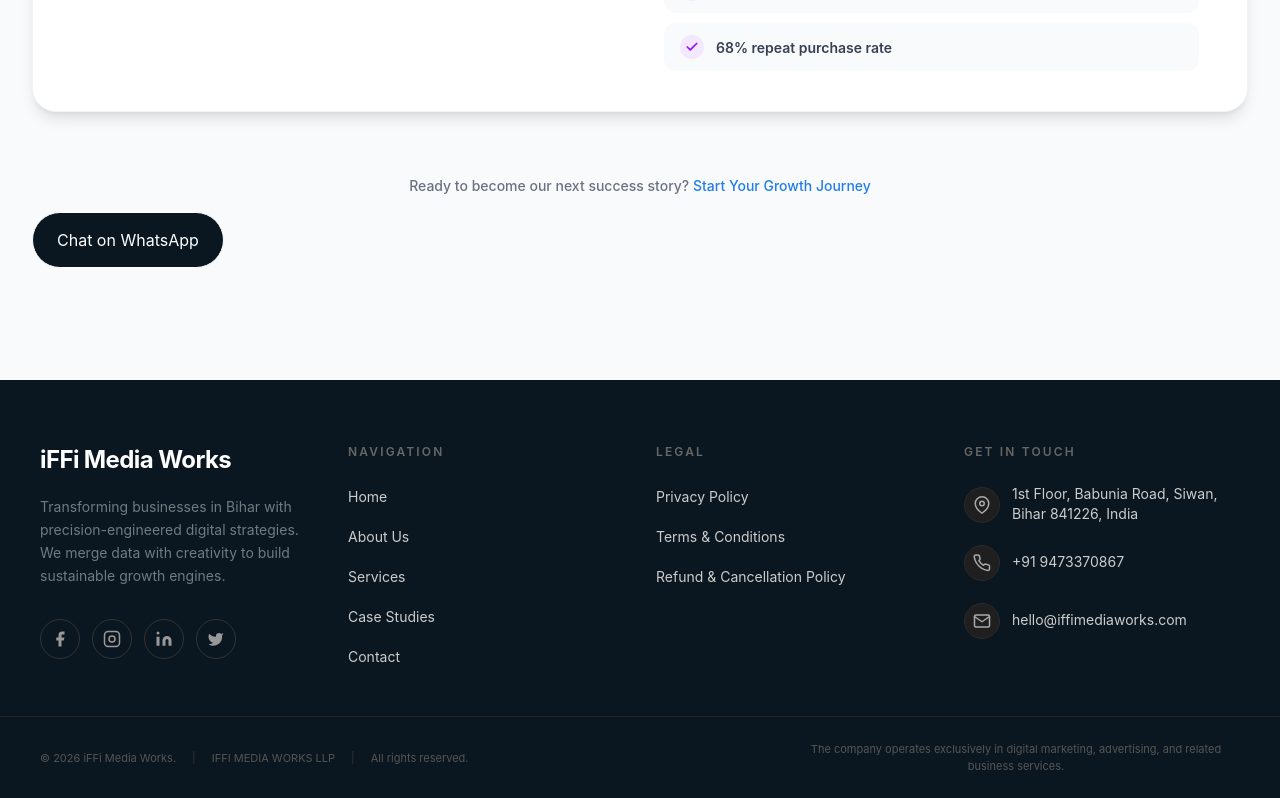
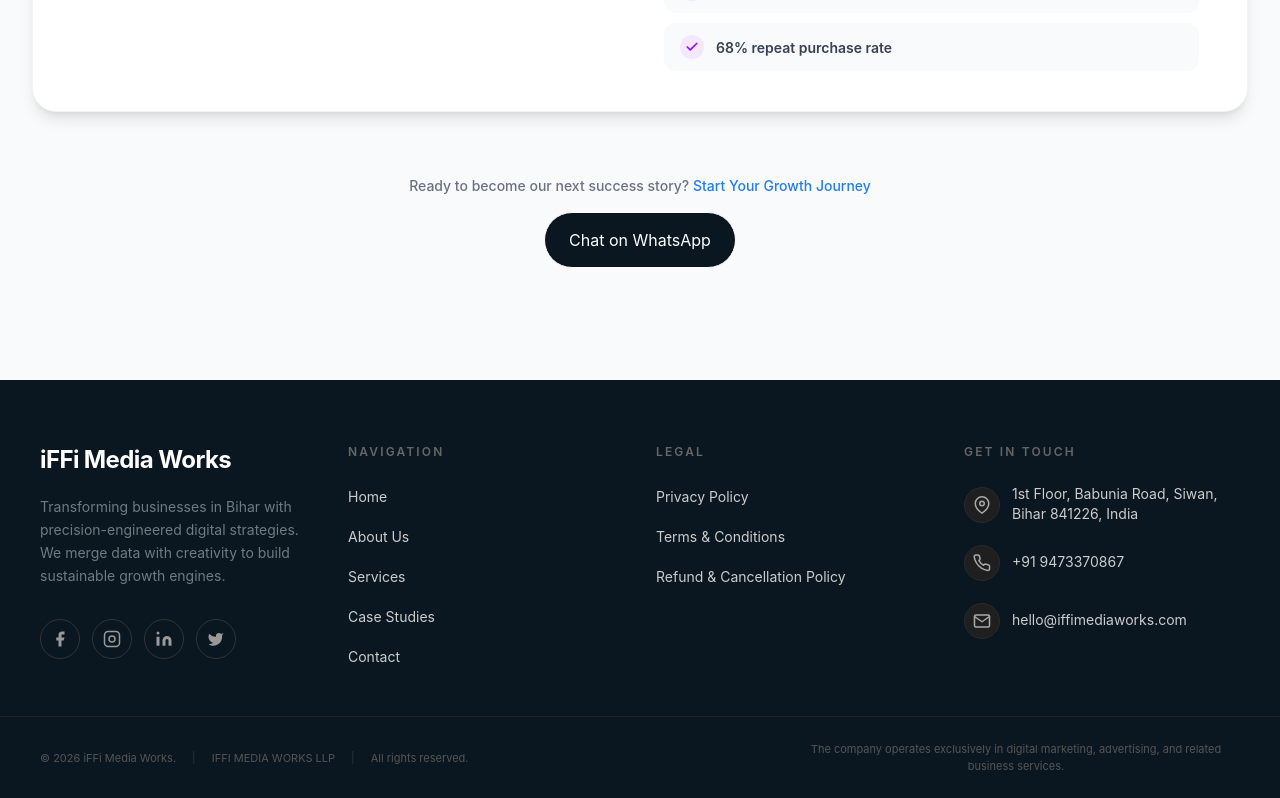
Before and after one commit to faruqueabdullah/iffimediaworks, a React (Vite) app: page /case-studies in a window 1280 px wide. Shown: the part 2501-3299 px from the top of the page. Built offline with nearby package versions, Linux system fonts and the light colour scheme.

Commit message:
update all buttons

```diff
--- a/src/components/navbar/Navbar.jsx
+++ b/src/components/navbar/Navbar.jsx
@@ -141,7 +141,6 @@
           <Link
             key={text}
             to={link}
-            target="_blank"
             className={`mobile-link${active === text ? " active" : ""}`}
             onClick={() => {
               setActive(text);
--- a/src/pages/About.jsx
+++ b/src/pages/About.jsx
@@ -12,7 +12,7 @@
           We're on a mission to bring clarity and performance to digital
           marketing for Indian businesses.
         </p>
-        <ChatButton text={"Chat on WhatsApp"} />
+        <div className="flex items-center justify-center"><ChatButton to={"https://wa.me/919473370867"} text={"Chat on WhatsApp"} /></div>
       </div>
 
       <div>
--- a/src/pages/Casestudies.jsx
+++ b/src/pages/Casestudies.jsx
@@ -176,7 +176,6 @@
 export default function CaseStudies() {
   return (
     <section className="relative bg-gray-50 py-20 lg:py-28 overflow-hidden">
-
       <div className="relative max-w-7xl mx-auto px-6 lg:px-8">
         {/* Section Header */}
         <div className="text-center mb-16 lg:mb-20">
@@ -343,9 +342,15 @@
         {/* Bottom CTA */}
         <div className="mt-16 text-center">
           <p className="text-gray-500 text-sm font-medium mb-4">
-            Ready to become our next success story? <span className="text-blue">Start Your Growth Journey</span>
+            Ready to become our next success story?{" "}
+            <span className="text-blue">Start Your Growth Journey</span>
           </p>
-          <ChatButton text={"Chat on WhatsApp"}/>
+          <div className="flex justify-center items-center">
+            <ChatButton
+              to={"https://wa.me/919473370867"}
+              text={"Chat on WhatsApp"}
+            />
+          </div>
         </div>
       </div>
     </section>
--- a/src/pages/Services.jsx
+++ b/src/pages/Services.jsx
@@ -407,7 +407,7 @@
       <div className="flex items-center gap-4 mt-0.5">
         <div className="flex items-center gap-1.5">
           <span
-            className="w-2 h-2 rounded-sm flex-shrink-0"
+            className="w-2 h-2 rounded-sm shrink-0"
             style={{ background: colorA }}
           />
           <span
@@ -419,7 +419,7 @@
         </div>
         <div className="flex items-center gap-1.5">
           <span
-            className="w-2 h-2 rounded-sm flex-shrink-0"
+            className="w-2 h-2 rounded-sm shrink-0"
             style={{ background: colorB }}
           />
           <span
@@ -575,7 +575,7 @@
             </div>
 
             <div>
-              <ChatButton text={"Chat on WhatsApp"} />
+              <ChatButton to={"https://wa.me/919473370867"} text={"Chat on WhatsApp"} />
             </div>
           </div>
 
@@ -652,7 +652,7 @@
         <h2 className="text-4xl md:text-5xl text-blue font-extrabold leading-[2.75rem] tracking-tighter pb-8">
           Ready to <span className="text-dark">accelerate?</span>
         </h2>
-        <ChatButton text={"Chat on WhatsApp"} />
+        <ChatButton to={"https://wa.me/919473370867"} text={"Chat on WhatsApp"} />
       </div>
     </div>
   );
```
